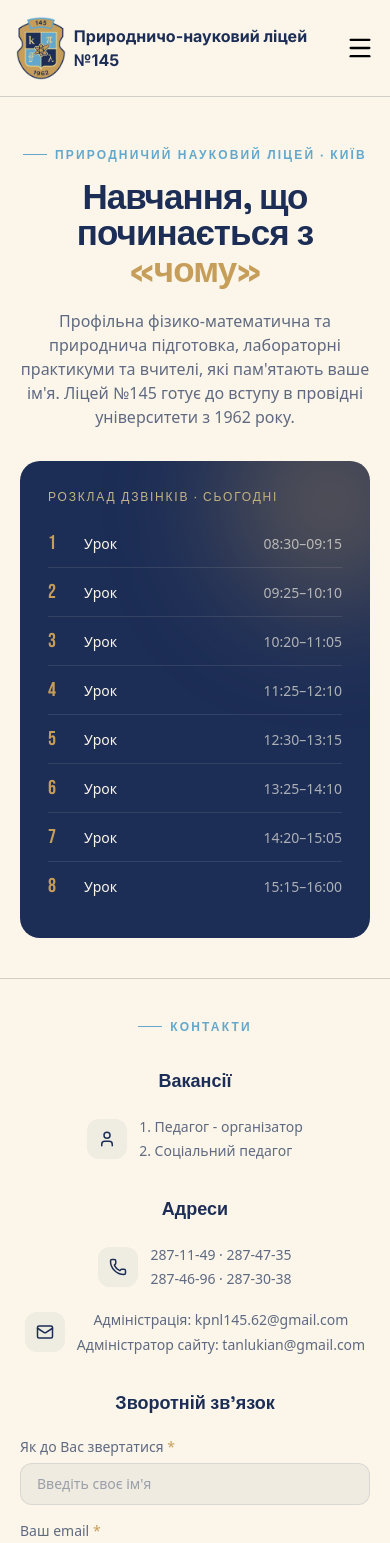
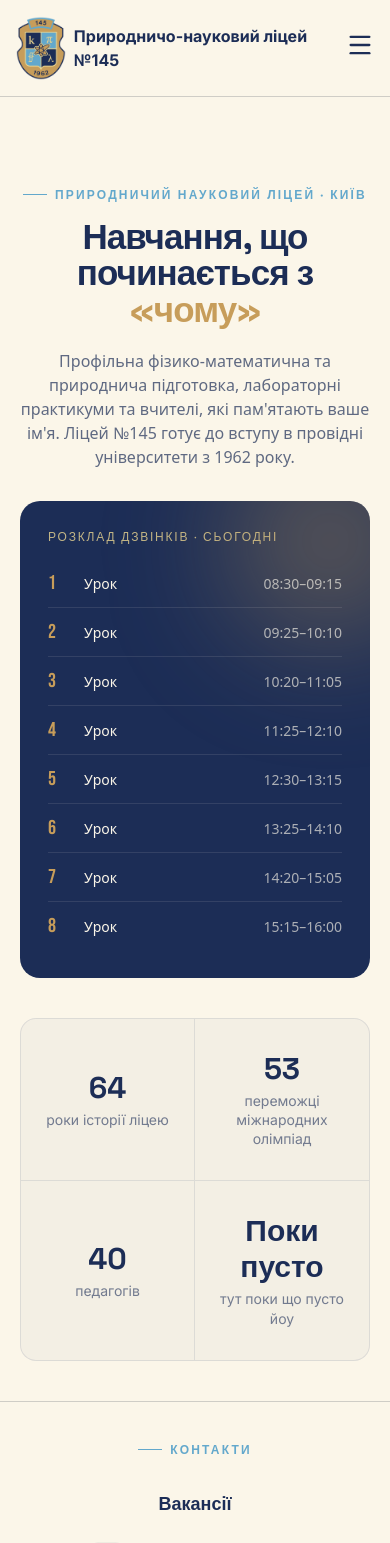
Before and after one commit to 0xNiWt/pnl, a Next.js app: page / in a window 390 px wide. Shown: the top 1543 px of the page. Built offline with nearby package versions, Linux system fonts and the light colour scheme.

Commit message:
Yopta new update is released!!

```diff
--- /dev/null
+++ b/components/BurgerMenu.tsx
@@ -0,0 +1,44 @@
+'use client';
+
+import { motion, AnimatePresence } from 'motion/react';
+
+type BurgerMenuProps = {
+    isOpen: boolean;
+    links: string[];
+    onLinkClick: () => void;
+};
+
+export default function BurgerMenu({ isOpen, links, onLinkClick }: BurgerMenuProps) {
+    return (
+        <AnimatePresence>
+            {isOpen && (
+                <motion.div
+                    initial={{ height: 0, opacity: 0 }}
+                    animate={{ height: 'auto', opacity: 1 }}
+                    exit={{ height: 0, opacity: 0 }}
+                    transition={{ duration: 0.25, ease: 'easeInOut' }}
+                    className="md:hidden overflow-hidden"
+                >
+                    <ul className="flex flex-col gap-1 pt-6 pb-2">
+                        {links.map((item, i) => (
+                            <motion.li
+                                key={item}
+                                initial={{ opacity: 0, x: -12 }}
+                                animate={{ opacity: 1, x: 0 }}
+                                transition={{ delay: i * 0.04, duration: 0.2 }}
+                            >
+                                <a
+                                    href="#"
+                                    onClick={onLinkClick}
+                                    className="block py-2.5 text-primary font-inter font-bold text-lg border-b border-primary/5 last:border-none"
+                                >
+                                    {item}
+                                </a>
+                            </motion.li>
+                        ))}
+                    </ul>
+                </motion.div>
+            )}
+        </AnimatePresence>
+    );
+}
--- a/components/Header.tsx
+++ b/components/Header.tsx
@@ -1,11 +1,17 @@
 'use client';
 
+import { useState } from 'react';
 import Image from "next/image";
 import { motion } from "motion/react";
-import { Menu } from 'lucide-react'
-import gerb from '@/public/gerb.png'
+import { Menu, X } from 'lucide-react';
+import gerb from '@/public/gerb.png';
+import BurgerMenu from './BurgerMenu';
+
+const LINKS = ['Головна', 'Ліцей', 'Вступ', 'Педагоги', 'Навчання', 'Новини'];
 
 export default function Header() {
+    const [isOpen, setIsOpen] = useState(false);
+
     return (
         <header className="bg-background px-4 py-4 border-b border-gray-800/20">
             <div className="md:max-w-7xl mx-auto">
@@ -17,11 +23,14 @@ export default function Header() {
                 >
                     <div className="flex items-center gap-2">
                         <Image src={gerb} alt="Герб ліцею" className="h-16 w-auto" priority />
-                            <h1 className="text-primary text-[clamp(1rem,0.7143rem_+_0.5952vw,1.25rem)] font-inter font-bold">Природничо-науковий ліцей №145</h1>
+                        <h1 className="text-primary text-[clamp(1rem,0.7143rem_+_0.5952vw,1.25rem)] font-inter font-bold">
+                            Природничо-науковий ліцей №145
+                        </h1>
                     </div>
+
                     <nav>
                         <ul className="hidden space-x-4 md:flex">
-                                {['Головна', 'Ліцей', 'Вступ', 'Педагоги', 'Навчання', 'Новини'].map((item) => (
+                            {LINKS.map((item) => (
                                 <li key={item}>
                                     <a href="#" className="relative inline-block text-primary/60 hover:text-primary font-inter font-bold text-base tracking-wide transition-colors before:content-[''] before:absolute before:left-0 before:bottom-0 before:w-0 before:h-0.5 before:bg-primary before:transition-all before:duration-300 hover:before:w-full">
                                         {item}
@@ -29,10 +38,23 @@ export default function Header() {
                                 </li>
                             ))}
                         </ul>
-                            <Menu size={28} color="black" className="md:hidden cursor-pointer" />
+
+                        <button
+                            onClick={() => setIsOpen(!isOpen)}
+                            aria-label={isOpen ? "Закрити меню" : "Відкрити меню"}
+                            className="md:hidden cursor-pointer text-primary"
+                        >
+                            {isOpen ? <X size={28} /> : <Menu size={28} />}
+                        </button>
                     </nav>
                 </motion.div>
+
+                <BurgerMenu
+                    isOpen={isOpen}
+                    links={LINKS}
+                    onLinkClick={() => setIsOpen(false)}
+                />
             </div>
         </header>
-    )
+    );
 }
--- a/components/Hero.tsx
+++ b/components/Hero.tsx
@@ -12,8 +12,16 @@ export default function Hero() {
         { num: 8, time: "15:15–16:00" },
     ];
 
+    const stats = [
+        { value: "64", label: "роки історії ліцею" },
+        { value: "53", label: "переможці міжнародних олімпіад" },
+        { value: "40", label: "педагогів" },
+        { value: "Поки пусто", label: "тут поки що пусто йоу" },
+    ];
+
     return (
-        <section className="max-w-7xl mx-auto grid grid-cols-1 md:grid-cols-[1.1fr_0.9fr] items-start md:items-center gap-8 md:gap-12 px-5 md:px-6 py-10 md:py-24 border-b border-gray-800/20" id="hero">
+        <section className="max-w-7xl mx-auto border-b border-gray-800/20 px-5 md:px-6 py-10 md:py-24" id="hero">
+            <div className="grid grid-cols-1 md:grid-cols-[1.1fr_0.9fr] items-start md:items-center gap-8 md:gap-12 py-10 md:py-24">
                 <div className="text-center md:text-left">
                     <span className="inline-flex items-center gap-2 font-grotesk text-xs font-semibold uppercase tracking-[0.18em] text-secondary mb-4">
                         <span className="w-6 h-px bg-secondary" />
@@ -51,6 +59,24 @@ export default function Hero() {
                         ))}
                     </div>
                 </div>
+            </div>
+
+            <div className="grid grid-cols-2 md:grid-cols-4 rounded-2xl border border-primary/10 bg-primary/[0.03] overflow-hidden divide-primary/10">
+                {stats.map((stat, i) => (
+                    <div
+                        key={stat.label}
+                        className={`flex flex-col items-center justify-center text-center gap-1 px-4 py-8 border-primary/10
+                            ${i % 2 === 0 ? "border-r" : ""}
+                            ${i < 2 ? "border-b md:border-b-0" : ""}
+                            ${i > 0 ? "md:border-l" : ""}
+                            ${i === 2 ? "md:border-r-0" : ""}
+                        `}
+                    >
+                        <h4 className="font-grotesk font-bold text-primary text-3xl md:text-4xl">{stat.value}</h4>
+                        <p className="font-inter text-primary/60 text-sm max-w-[140px] leading-snug">{stat.label}</p>
+                    </div>
+                ))}
+            </div>
         </section>
     );
 }
```
Lines whose indentation alone changed are shown as unchanged.
